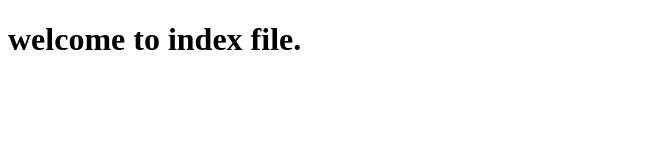
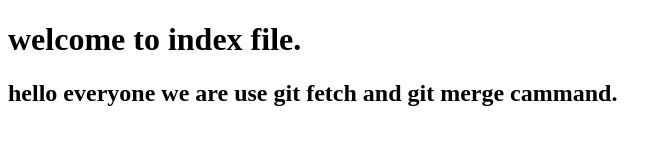
Before and after one commit to ManojSolanki-25/ThirdLecture, a plain HTML site: page index.html in a window 1280 px wide. Shown: the whole page, without its empty margins (0-672 px from the left). Drawn offline with Linux system fonts and the light colour scheme.

Commit message:
Update and fetch & merge

```diff
--- a/index.html
+++ b/index.html
@@ -8,5 +8,7 @@
 </head>
 <body>
     <h1>welcome to index file.</h1>
+    <h2>hello everyone we are use git fetch and git merge cammand.</h2>
+
 </body>
 </html>
```
